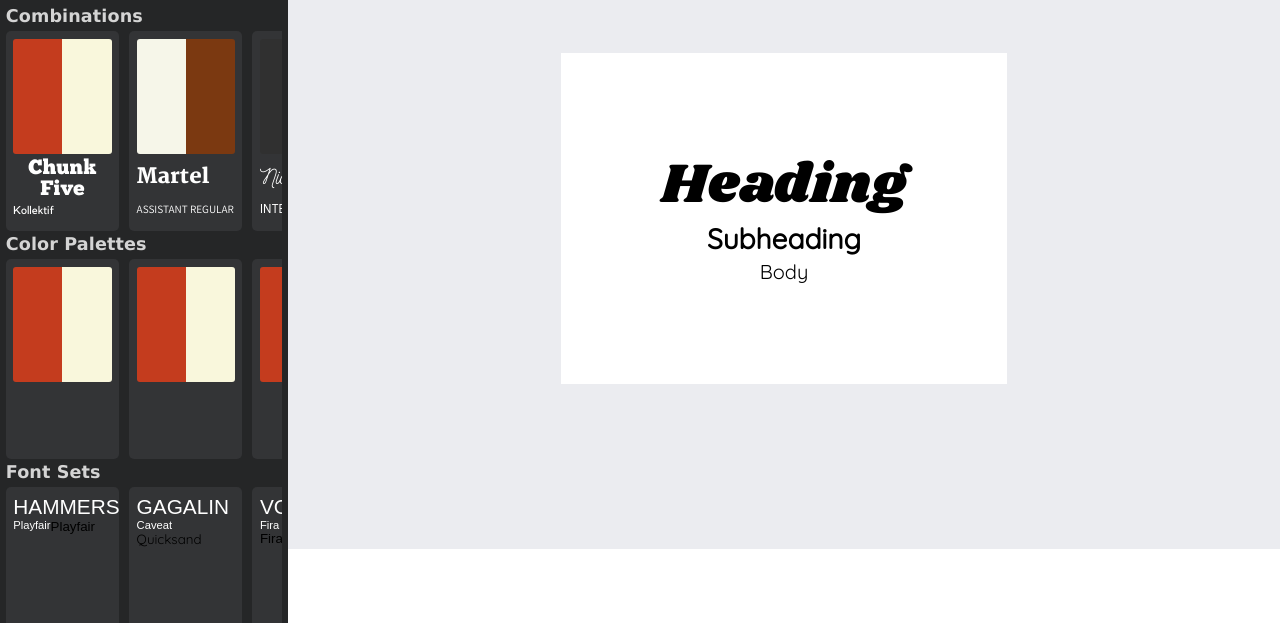
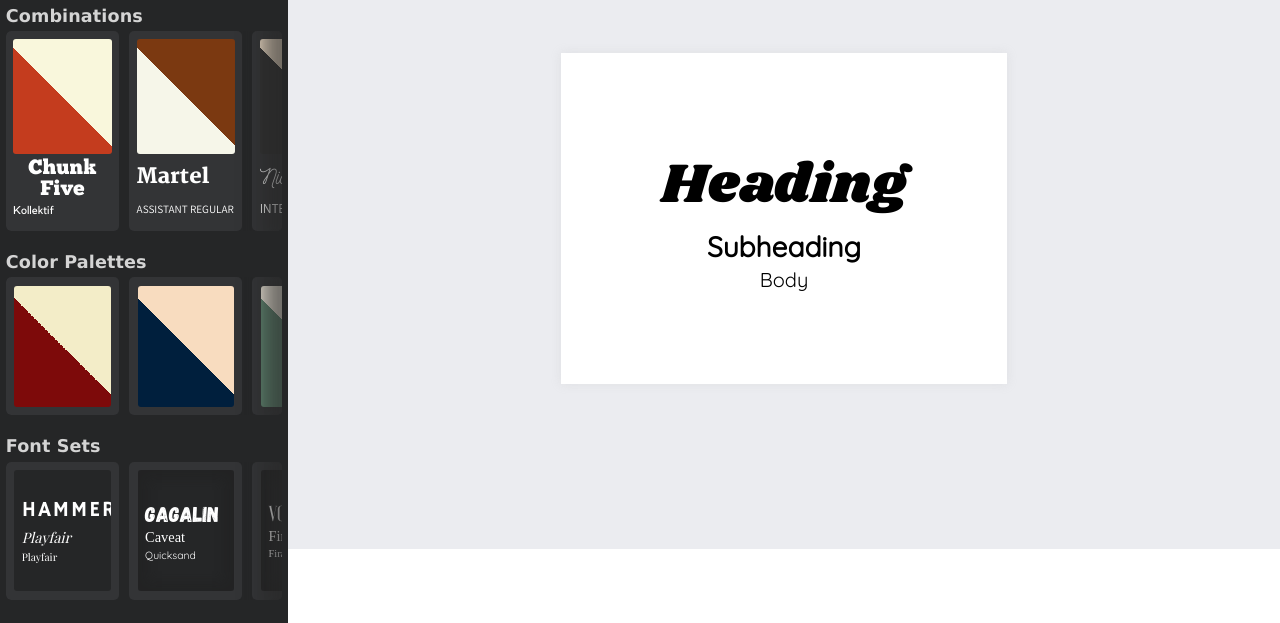
Before and after one commit to Jasdev-Singh-2003/Canva-Clone, a plain HTML site: page index.html in a window 1280 px wide. Shown: the part 177-800 px from the top of the page. Drawn offline with Linux system fonts and the light colour scheme; a web font is replaced by a local one.

Commit message:
Update style.css

```diff
--- a/style.css
+++ b/style.css
@@ -43,6 +43,46 @@
 @font-face {
   font-family: inter;
   src: url(assets/fonts/Inter-VariableFont_slnt\,wght.ttf);
+}
+
+@font-face {
+  font-family: bodoni;
+  src: url(assets/fonts/BodoniModa-VariableFont_opsz\,wght.ttf);
+}
+
+@font-face {
+  font-family: hammersmith;
+  src: url(assets/fonts/HammersmithOne-Regular.ttf);
+}
+
+@font-face {
+  font-family: playfair;
+  src: url(assets/fonts/PlayfairDisplay-VariableFont_wght.ttf);
+}
+
+@font-face {
+  font-family: gagalin;
+  src: url(assets/fonts/Gagalin-Regular.otf);
+}
+
+@font-face {
+  font-family: caveat;
+  src: url(assets/fonts/Caveat-VariableFont_wght.ttf);
+}
+
+@font-face {
+  font-family: voga;
+  src: url(assets/fonts/CDType\ -\ Voga\ Medium.otf);
+}
+
+@font-face {
+  font-family: fira-light;
+  src: url(assets/fonts/FiraSans-Light.ttf);
+}
+
+@font-face {
+  font-family: fira-medium;
+  src: url(assets/fonts/FiraSans-Medium.ttf);
 }
 /* fonts */
 
@@ -268,17 +308,36 @@ h1{
   width: 100%;
   height: 32.50%;
   /* background-color: #456FDC; */
+  border-radius: 5px;
+  margin-bottom: 7.50%;
 
   overflow-x: scroll;
   justify-content: center;
   /* align-items: start; */
   flex-direction: column;
 
-  /* box-shadow: inset 0px 0px 10px 10px black; */
+  position: relative;
+}
+
+.styles-scrollable-wrappers::after{
+  content: '';
+  width: 0;
+  height: 100%;
+
+  position: sticky;
+  right: 0;
+  z-index: 10;
+
+  box-shadow: 0px 0px 10px 20px rgba(38, 38, 38, 0.650);
+  filter: blur(10px);
 }
 
 .styles-scrollable-wrappers::-webkit-scrollbar{
   display: none;
+}
+
+.height-1{
+  height: 22.50%;
 }
 
 .combination-style{
@@ -303,6 +362,31 @@ h1{
   transition: all 100ms;
 }
 
+.combination-style-height{
+  padding-bottom: 7.50px;
+  padding: 8.50px;
+}
+
+.combination-style-height div{
+  width: 100%;
+  height: 100%;
+  border-radius: 3px;
+  background-color: #252627;
+
+  padding: 5px;
+  padding-left: 7.50px;
+  overflow: hidden;
+
+  flex-direction: column;
+  align-items: start;
+  justify-content: center;
+  row-gap: 3px;
+}
+
+.combination-style-shadow div{
+  box-shadow: 0px 0px 10px 10px rgba(30, 30, 30, 0.300) inset;
+}
+
 .combination-style:hover{
   background-color: #454647;
 }
@@ -312,23 +396,55 @@ h1{
 }
 
 .color{
-  background-image: linear-gradient(to right,#C43C1E 50%, #F9F7DC 50%);
+  background-image: linear-gradient(45deg,#C43C1E 50%, #F9F7DC 50%);
   width: 100%;
   height: 65%;
 
   border-radius: 3px;
 }
 
+.color-height{
+  height: 100%;
+}
+
 .color-1{
-  background-image: linear-gradient(to right,#F6F6E9 50%, #7B3911 50%);
+  background-image: linear-gradient(45deg,#F6F6E9 50%, #7B3911 50%);
 }
 
 .color-2{
-  background-image: linear-gradient(to right,#303030 50%, #F0DFC8 50%);
+  background-image: linear-gradient(45deg,#303030 50%, #F0DFC8 50%);
 }
 
 .color-3{
-  background-image: linear-gradient(to right,#8B73FF 50%, #FFFFFF 50%);
+  background-image: linear-gradient(45deg,#8B73FF 50%, #FFFFFF 50%);
+}
+
+.color-4{
+  background-image: linear-gradient(45deg,#947F57 50%, #FFFFFF 50%);
+}
+
+.color-5{
+  background-image: linear-gradient(45deg,#FFFFFF 50%, #253439 50%);
+}
+
+.color-6{
+  background-image: linear-gradient(45deg,#7D0A0A 50%, #F3EDC8 50%);
+}
+
+.color-7{
+  background-image: linear-gradient(45deg,#001F3D 50%, #F8DCBF 50%);
+}
+
+.color-8{
+  background-image: linear-gradient(45deg,#5F8670 50%, #EEE7DA 50%);
+}
+
+.color-9{
+  background-image: linear-gradient(45deg,#393E46 50%, #00ccd7 50%);
+}
+
+.color-10{
+  background-image: linear-gradient(45deg,#F38181 50%, #355C7D 50%);
 }
 
 .combination-style h4{
@@ -337,10 +453,25 @@ h1{
   color: white;
 }
 
+.combination-style-height div h4{
+  font-size: 1.35rem;
+}
+
 .combination-style p{
   font-size: 0.70rem;
   font-weight: 400;
   color: white;
+}
+
+
+.combination-style-height div p{
+  font-size: 0.90rem;
+}
+
+.combination-style-height div span{
+  font-size: 0.65rem;
+  color: #FFFFFF;
+  font-style: normal;
 }
 
 .chunk{
@@ -375,6 +506,44 @@ h1{
   font-family: quicksand;
 }
 
+.bodoni, .bodoni-italic{
+  font-family: bodoni;
+}
+
+.bodoni-italic{
+  font-style: italic;
+}
+
+.hammersmith{
+  font-family: hammersmith;
+  letter-spacing: 2px;
+}
+
+.gagalin{
+  font-family: gagalin;
+}
+
+.playfair{
+  font-family: playfair;
+  font-style: italic;
+}
+
+.caveat{
+  font-family: caveat;
+}
+
+.voga{
+  font-family: voga;
+}
+
+.fira-light{
+  font-family: fira-light;
+}
+
+.fira-medium{
+  font-family: fira-medium;
+}
+
 .work-area-wrapper{
   width: 77.50%;
   height: 90%;
@@ -392,6 +561,8 @@ h1{
   align-items: center;
   justify-content: center;
   flex-direction: column;
+
+  box-shadow: 0px 0px 10px rgba(175, 175, 175, 0.200);
 }
 
 .business-card input{
@@ -400,7 +571,7 @@ h1{
 
 #card-heading{
   width: 70%;
-  height: 20%;
+  height: 25%;
   background-color: transparent;
 
   text-align: center;
```
